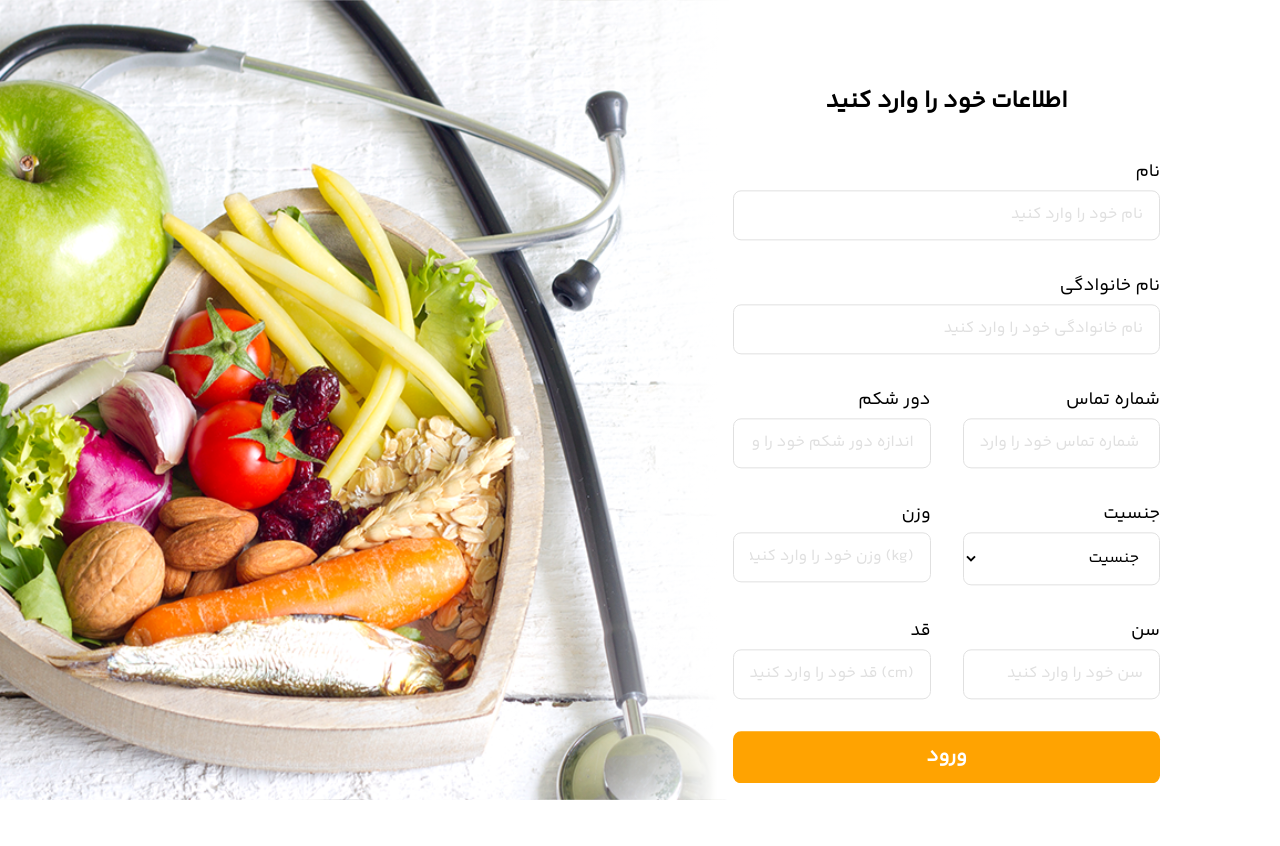
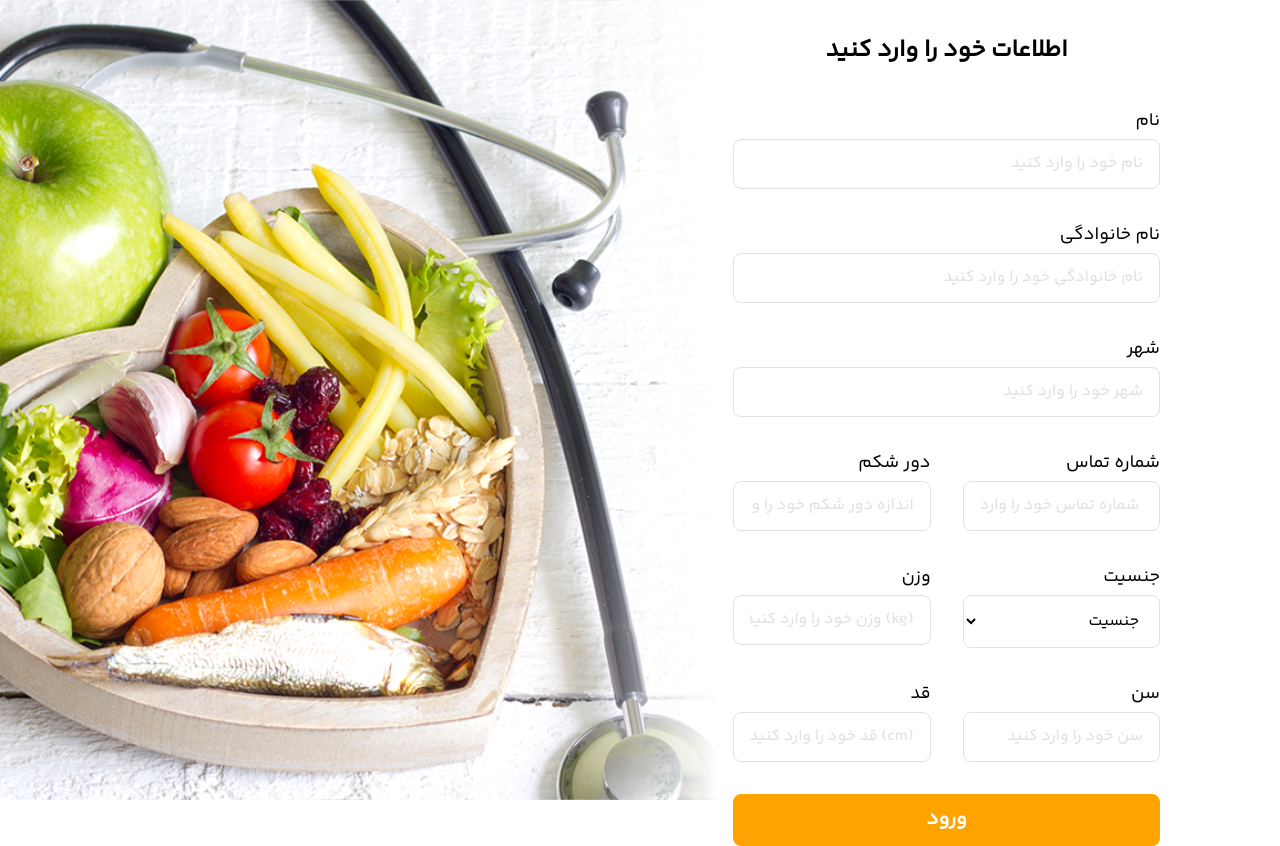
Before and after one commit to ParsaBordbar/Healthcare_Diet, a Next.js app in the folder client/: page /register/diets-bmi in a window 1280 px wide. Before the commit the page ends 800 px from the top, so only its background shows below. Built offline with nearby package versions, Linux system fonts and the light colour scheme.

Commit message:
added city

```diff
--- a/client/src/app/admin/panel/patients/[patientId]/page.tsx
+++ b/client/src/app/admin/panel/patients/[patientId]/page.tsx
@@ -26,6 +26,7 @@ function PatientId({ params }: { params: { patientId: string } }) {
             <PatientCard
               name={bmiData.name}
               lastName={bmiData.lastName}
+              city={bmiData.city}
               phoneNumber={bmiData.phoneNumber}
               gender={bmiData.gender}
             />
@@ -33,6 +34,7 @@ function PatientId({ params }: { params: { patientId: string } }) {
             <PatientBmiForm
               name={bmiData?.name}
               lastName={bmiData?.lastName}
+              city={bmiData?.city}
               age={bmiData?.age}
               gender={bmiData?.gender}
               phoneNumber={params.patientId}
--- a/client/src/app/admin/panel/patients/page.tsx
+++ b/client/src/app/admin/panel/patients/page.tsx
@@ -72,7 +72,7 @@ const PatientsPage = () => {
       </div>
             {filter.map(d => {
                 return <div className="col-span-full lg:col-span-1" key={d.phoneNumber}>
-                    <PatientCard linkTo={`/admin/panel/patients/${d.phoneNumber}`}  name={d.name} lastName={d.lastName} phoneNumber={d.phoneNumber} gender={d.gender}/>
+                    <PatientCard linkTo={`/admin/panel/patients/${d.phoneNumber}`}  name={d.name} lastName={d.lastName} city={d.city} phoneNumber={d.phoneNumber} gender={d.gender}/>
                 </div>
             })}
         </section>
--- a/client/src/components/AdminComponents/NewPatientsBox/index.tsx
+++ b/client/src/components/AdminComponents/NewPatientsBox/index.tsx
@@ -21,6 +21,7 @@ function NewPatientsBox() {
               <PatientCard
                 linkTo={`/admin/panel/patients/${form.phoneNumber}`}
                 name={form.name}
+                city={form.city}
                 lastName={form.lastName}
                 phoneNumber={form.phoneNumber}
                 gender={form.gender}
--- a/client/src/components/AdminComponents/PatientBmiForm/index.tsx
+++ b/client/src/components/AdminComponents/PatientBmiForm/index.tsx
@@ -8,6 +8,7 @@ function PatientBmiForm({
   phoneNumber,
   gender,
   age,
+  city,
   height,
   weight,
   bmi,
@@ -37,6 +38,7 @@ function PatientBmiForm({
         <div className="flex flex-col gap-4 text-[var(--text)] text-lg">
           <p>جنسیت: {gender}</p>
           <p>سن: {age}</p>
+          <p> شهر {city} </p>
         </div>
         <div className="flex  flex-col text-[var(--text)] text-lg gap-4  ">
           <p>قد: {height}</p>
--- a/client/src/components/AdminComponents/PatientCard/index.tsx
+++ b/client/src/components/AdminComponents/PatientCard/index.tsx
@@ -9,6 +9,7 @@ const PatientCard = ({
   name,
   lastName,
   gender,
+  city,
   phoneNumber,
   linkTo,
 }: BmiType) => {
--- a/client/src/components/bmiForms/index.tsx
+++ b/client/src/components/bmiForms/index.tsx
@@ -16,6 +16,7 @@ const BmiFormDiet = () => {
   const phoneNumberRef = useRef<HTMLInputElement | null>(null);
   const abdominalCircumferenceRef = useRef<HTMLInputElement | null>(null);
   const ageRef = useRef<HTMLInputElement | null>(null);
+  const cityRef = useRef<HTMLInputElement | null>(null);
   const heightRef = useRef<HTMLInputElement | null>(null);
   const weightRef = useRef<HTMLInputElement | null>(null);
   const genderRef = useRef<HTMLSelectElement | null>(null);
@@ -30,6 +31,7 @@ const BmiFormDiet = () => {
     genderRef,
     weightRef,
     ageRef,
+    cityRef,
     heightRef,
   ];
 
@@ -39,8 +41,10 @@ const BmiFormDiet = () => {
       nameRef.current?.focus();
     } else if (errors.lastName) {
       lastNameRef.current?.focus();
+    } else if (errors.city) {
+      cityRef.current?.focus();
     } else if (errors.phoneNumber) {
-      phoneNumberRef.current?.focus();
+       phoneNumberRef.current?.focus();
     } else if (errors.abdominalCircumference) {
       abdominalCircumferenceRef.current?.focus();
     } else if (errors.gender) {
@@ -105,6 +109,21 @@ const BmiFormDiet = () => {
               parentClassName="col-span-4 md:col-span-2 lg:col-span-4"
               label="نام خانوادگی"
               placeholder="نام خانوادگی خود را وارد کنید"
+            />
+          )}
+        />
+
+	<Controller
+          control={control}
+          name="city"
+          render={({ field }) => (
+            <MainInput
+              {...field}
+              error={!!errors.city}
+              ref={cityRef}
+              parentClassName="col-span-4 md:col-span-2 lg:col-span-4"
+              label="شهر"
+              placeholder="شهر خود را وارد کنید"
             />
           )}
         />
--- a/client/src/types/index.ts
+++ b/client/src/types/index.ts
@@ -25,6 +25,7 @@ export type BmiLandingDataType = {
 export type BmiDataType = BmiLandingDataType & {
   name: string;
   lastName: string;
+  city: string;
   gender: string;
   abdominalCircumference: number;
   age: number;
@@ -71,6 +72,7 @@ export interface BmiType {
   abdominalCircumference?: number;
   name?: string;
   lastName?: string;
+  city?: string;
   phoneNumber?: string;
   gender?: string;
   age?: number;
--- a/client/src/validations/bmi/useBmi.ts
+++ b/client/src/validations/bmi/useBmi.ts
@@ -9,6 +9,7 @@ import api from "@/apis";
 export const BmiSchema = yup.object({
   name: yup.string().required("نام الزامی است"),
   lastName: yup.string().required("نام خانوادگی الزامی است"),
+  city: yup.string().required("شهر الزامی است"),
   phoneNumber: yup
     .string()
     .length(11, "شماره تماس باید ۱۱ عدد داشته باشد")
@@ -86,13 +87,16 @@ const useBmi = () => {
     }
     if (!errors.name && errors.lastName) {
       toast.error(errors.lastName.message);
+    } if (!errors.lastName && !errors.name && errors.city) {
+     toast.error(errors.city.message);
     }
-    if (!errors.lastName && !errors.name && errors.phoneNumber) {
+    if (!errors.lastName && !errors.name && !errors.city && errors.phoneNumber) {
       toast.error(errors.phoneNumber.message);
     }
     if (
       !errors.lastName &&
       !errors.name &&
+      !errors.city &&
       !errors.phoneNumber &&
       errors.abdominalCircumference
     ) {
@@ -101,6 +105,7 @@ const useBmi = () => {
     if (
       !errors.lastName &&
       !errors.name &&
+      !errors.city &&
       !errors.phoneNumber &&
       !errors.abdominalCircumference &&
       errors.gender
@@ -110,6 +115,7 @@ const useBmi = () => {
     if (
       !errors.lastName &&
       !errors.name &&
+      !errors.city &&
       !errors.phoneNumber &&
       !errors.abdominalCircumference &&
       !errors.gender &&
@@ -120,6 +126,7 @@ const useBmi = () => {
     if (
       !errors.lastName &&
       !errors.name &&
+      !errors.city &&
       !errors.phoneNumber &&
       !errors.abdominalCircumference &&
       !errors.gender &&
@@ -131,6 +138,7 @@ const useBmi = () => {
     if (
       !errors.lastName &&
       !errors.name &&
+      !errors.city &&
       !errors.phoneNumber &&
       !errors.abdominalCircumference &&
       !errors.gender &&
```
Also changed, not shown: 2 other files (tests, documents, lock files or other folders).
